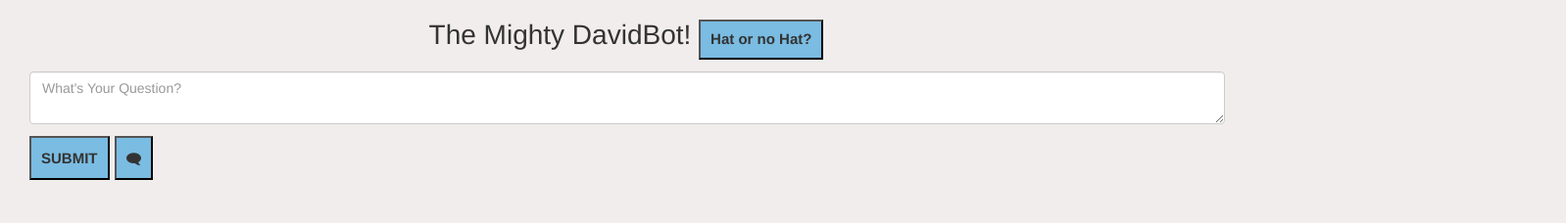
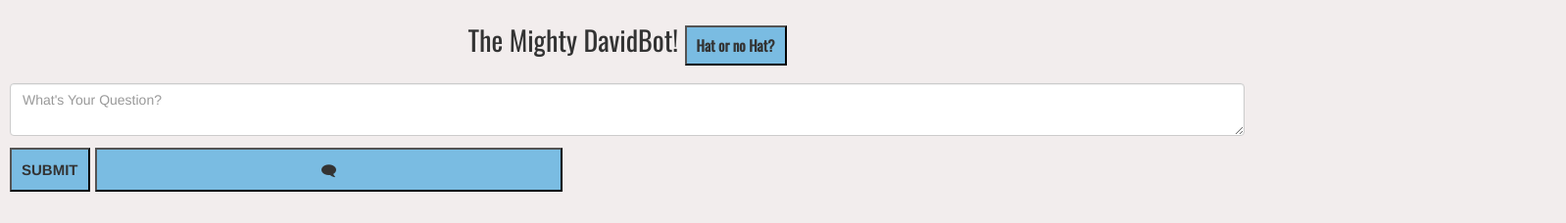
Before and after one commit to LoganArnett/RESTfull-Weekend, a browser extension: page extension/extension.html in a window 1280 px wide. Shown: the part 947-1175 px from the top of the page at 98% size, 1598 px wide, since content can reach past the window. Drawn offline with nearby package versions, Linux system fonts and the light colour scheme.

Commit message:
a little polish

```diff
--- a/extension/extension.html
+++ b/extension/extension.html
@@ -4,6 +4,7 @@
   <meta charset="UTF-8">
   <title>Document</title>
   <link rel="stylesheet" href="https://maxcdn.bootstrapcdn.com/bootstrap/3.3.1/css/bootstrap.min.css">
+  <link href='https://fonts.googleapis.com/css?family=Oswald' rel='stylesheet' type='text/css'>
   <link href="https://maxcdn.bootstrapcdn.com/font-awesome/4.2.0/css/font-awesome.min.css" rel="stylesheet">
   <link rel="stylesheet" href="styles.css">
 </head>
--- a/extension/styles.css
+++ b/extension/styles.css
@@ -16,6 +16,7 @@ figure {
 h1 {
   text-align: center;
   font-size: 2em;
+  font-family: 'Oswald', sans-serif;
 }
 .davidbot img {
   margin: auto;
@@ -31,7 +32,7 @@ iframe {
 }
 form {
   /*width: 100%;*/
-  margin: auto;
+  margin: 0 -20px;
 }
 
 button{
@@ -53,3 +54,11 @@ button{
   position: absolute;
   top: 0;
 }
+
+button#hat {
+  margin: 8px 0;
+}
+
+button#hipchat{
+  width: 30%;
+}
```
Also changed, not shown: 2 other files.
